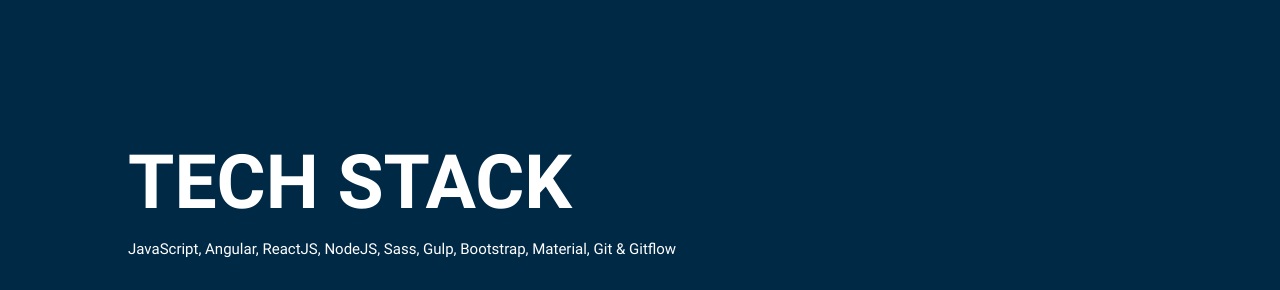
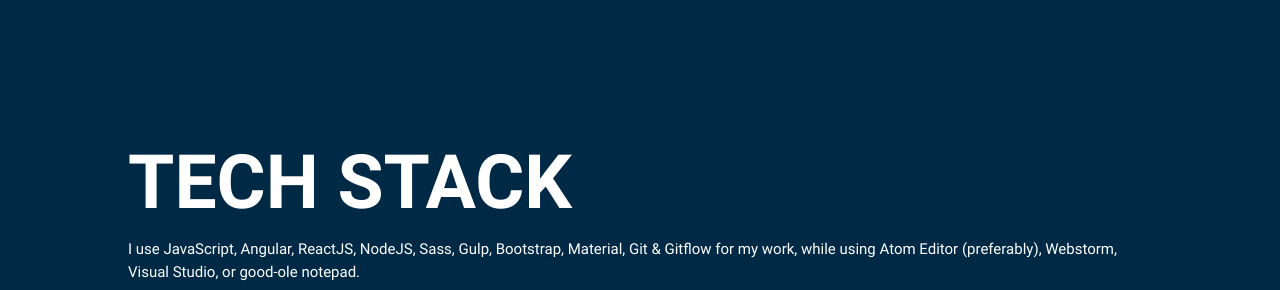
Before and after one commit to vernonmu/nuportfolio, a website: page public/index.html in a window 1280 px wide. Shown: the part 753-1043 px from the top of the page. Drawn offline with nearby package versions, Linux system fonts and the light colour scheme.

Commit message:
added sentence for voice.

```diff
--- a/public/index.html
+++ b/public/index.html
@@ -41,9 +41,7 @@
       <div class="container">
         <h4 class="left-align">Tech Stack</h4>
         <p>
-          JavaScript, Angular, ReactJS, NodeJS, Sass, Gulp, Bootstrap, Material, Git & Gitflow
-        </p>
-
+          I use JavaScript, Angular, ReactJS, NodeJS, Sass, Gulp, Bootstrap, Material, Git & Gitflow for my work, while using Atom Editor (preferably), Webstorm, Visual Studio, or good-ole notepad.</p>
         <div class="skills-container center-align">
           <img src="https://vernonmu.github.io/portfolio/img/js-skills-icons.png" alt="">
           <!-- <p>JavaScript</p> -->
```
